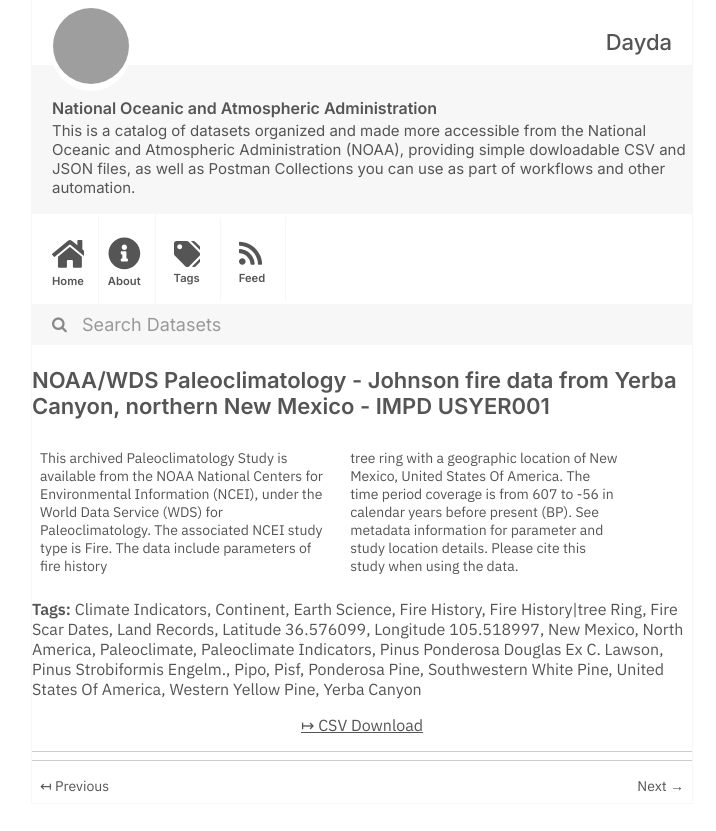
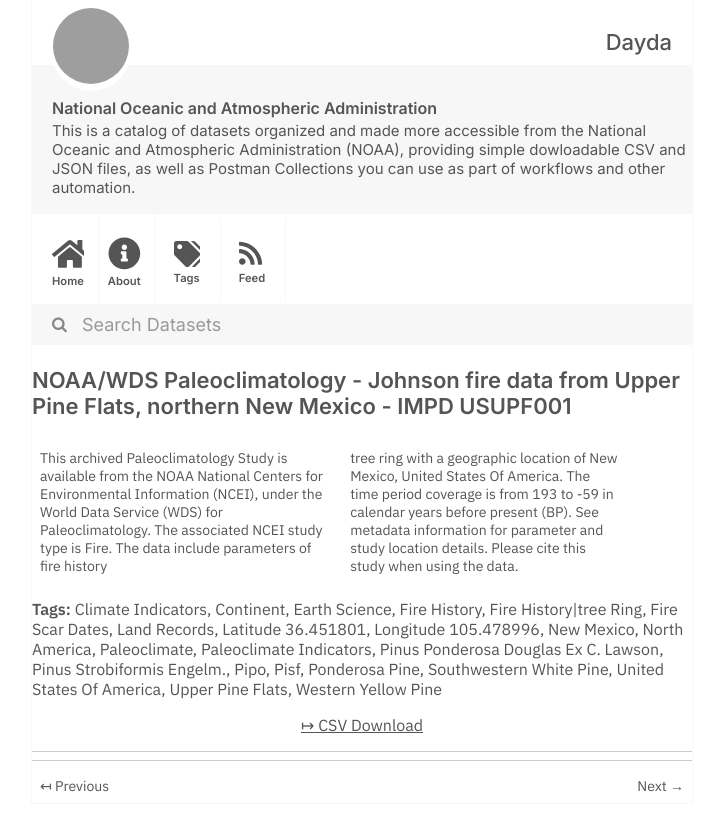
Before and after one commit to dayda-entities/national-oceanic-and-atmospheric-administration, a Jekyll site: the page built from _posts/2020-11-12-noaawds-paleoclimatology-johns.md, in a window 1280 px wide, cut to the strip 0-831 px from the top of the page. Shown: the whole strip, without its empty margins (278-994 px from the left). Built offline with Jekyll 4.4.1, drawn with Linux system fonts in a browser that asks for light colours; grey boxes are pictures that could not be loaded.

Commit message:
Publish Data

```diff
--- a/_posts/2020-11-12-noaawds-paleoclimatology-johns.md
+++ b/_posts/2020-11-12-noaawds-paleoclimatology-johns.md
@@ -1,9 +1,9 @@
 ---
 title: >-
-  NOAA/WDS Paleoclimatology - Johnson fire data from Yerba Canyon, northern New
-  Mexico - IMPD USYER001
-created: '2020-11-12T05:48:18.316088'
-modified: '2021-02-26T16:16:43.303990'
+  NOAA/WDS Paleoclimatology - Johnson fire data from Upper Pine Flats, northern
+  New Mexico - IMPD USUPF001
+created: '2020-11-12T05:48:43.085819'
+modified: '2021-02-26T16:16:53.614427'
 state: active
 type: dataset
 tags:
@@ -14,8 +14,8 @@ tags:
   - Fire History|tree Ring
   - Fire Scar Dates
   - Land Records
-  - Latitude 36.576099
-  - Longitude  105.518997
+  - Latitude 36.451801
+  - Longitude  105.478996
   - New Mexico
   - North America
   - Paleoclimate
@@ -27,13 +27,13 @@ tags:
   - Ponderosa Pine
   - Southwestern White Pine
   - United States Of America
+  - Upper Pine Flats
   - Western Yellow Pine
-  - Yerba Canyon
 groups: []
 csv_url: >-
-  https://www.ncei.noaa.gov/pub/data/paleo/firehistory/firescar/northamerica/supplemental/usyer001_tree_meta.csv
+  https://www.ncei.noaa.gov/pub/data/paleo/firehistory/firescar/northamerica/supplemental/usupf001_tree_meta.csv
 json_url: ''
 layout: post
 
 ---
-This archived Paleoclimatology Study is available from the NOAA National Centers for Environmental Information (NCEI), under the World Data Service (WDS) for Paleoclimatology. The associated NCEI study type is Fire. The data include parameters of fire history|tree ring with a geographic location of New Mexico, United States Of America. The time period coverage is from 607 to -56 in calendar years before present (BP). See metadata information for parameter and study location details. Please cite this study when using the data.
+This archived Paleoclimatology Study is available from the NOAA National Centers for Environmental Information (NCEI), under the World Data Service (WDS) for Paleoclimatology. The associated NCEI study type is Fire. The data include parameters of fire history|tree ring with a geographic location of New Mexico, United States Of America. The time period coverage is from 193 to -59 in calendar years before present (BP). See metadata information for parameter and study location details. Please cite this study when using the data.
```
